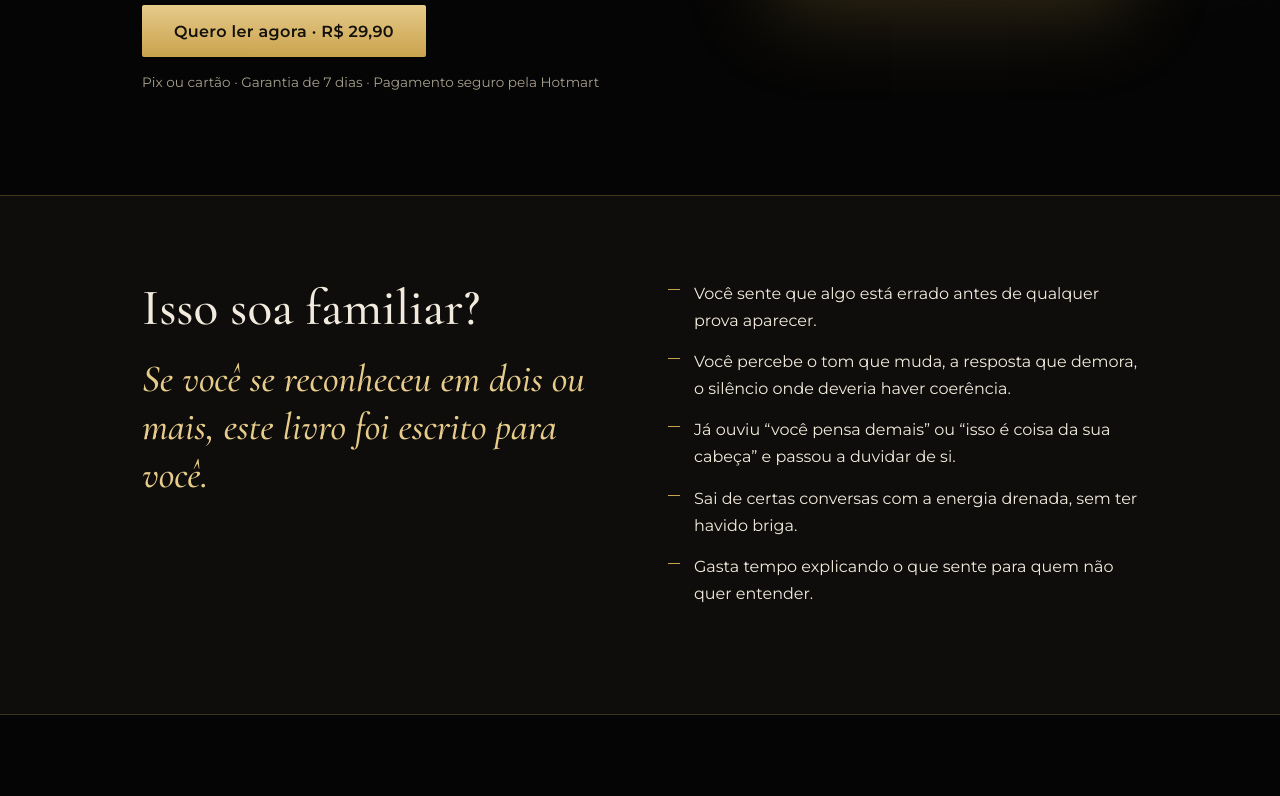
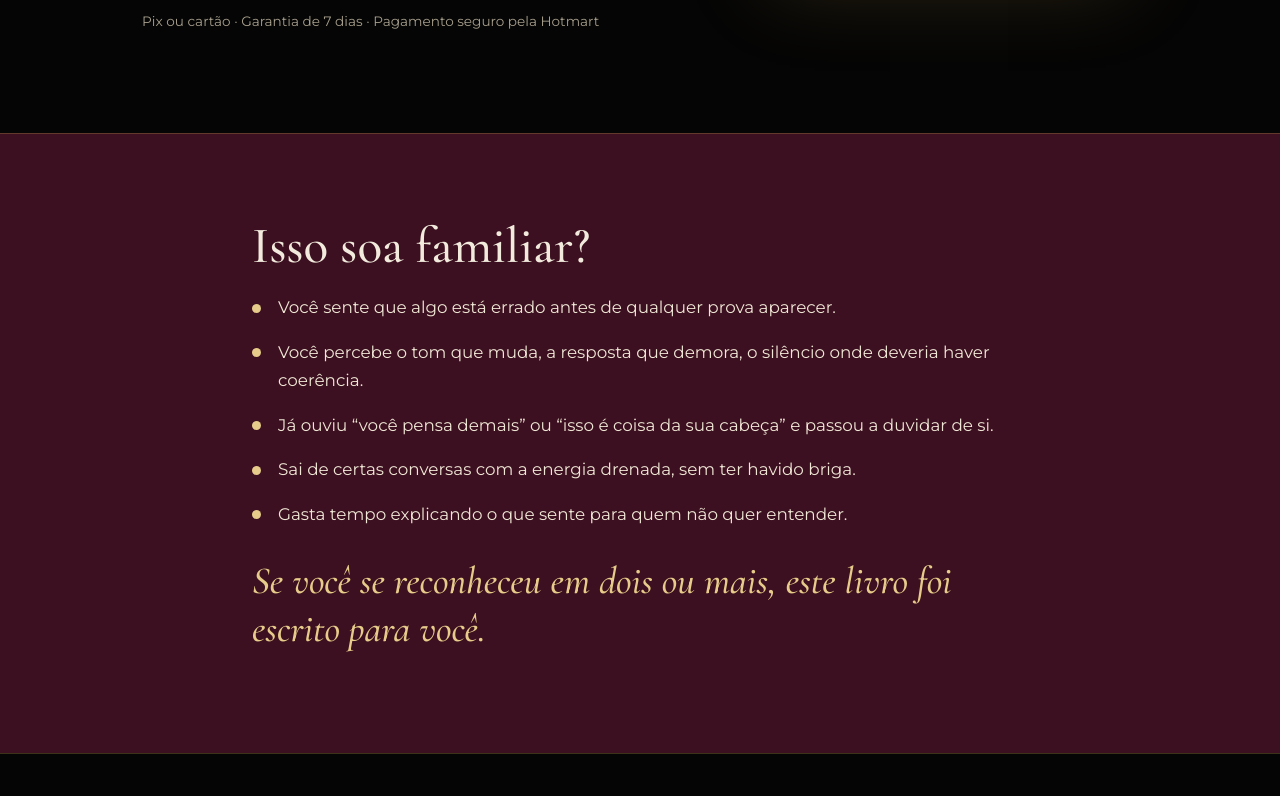
Before and after one commit to Vicentxiii/pagina-vendas-codigo-silencioso, a plain HTML site: page index.html in a window 1280 px wide. Shown: the part 700-1496 px from the top of the page. Drawn offline with nearby package versions, Linux system fonts and the light colour scheme.

Commit message:
Ajusta selo e ordem das secoes 2 a 4 com fundo vinho e marcadores dourados

```diff
--- a/css/style.css
+++ b/css/style.css
@@ -1,4 +1,4 @@
-:root{--black:#050505;--coal:#0e0d0b;--panel:#16140f;--gold:#C9A24D;--gold-l:#E6CB8A;--ivory:#F2EBDD;--mute:#a79f8d;--line:rgba(201,162,77,.28);box-sizing:border-box;padding-top:env(safe-area-inset-top,0px);padding-bottom:env(safe-area-inset-bottom,0px)}
+:root{--black:#050505;--coal:#0e0d0b;--panel:#16140f;--wine:#3c1020;--gold:#C9A24D;--gold-l:#E6CB8A;--ivory:#F2EBDD;--mute:#a79f8d;--line:rgba(201,162,77,.28);box-sizing:border-box;padding-top:env(safe-area-inset-top,0px);padding-bottom:env(safe-area-inset-bottom,0px)}
 html{scroll-padding-top:env(safe-area-inset-top,0px);scroll-behavior:smooth}
 *,*::before,*::after{box-sizing:border-box}
 body{margin:0;background:var(--black);color:var(--ivory);font:400 16px/1.7 Montserrat,system-ui,sans-serif;-webkit-font-smoothing:antialiased}
@@ -8,6 +8,7 @@ p{margin:0 0 1rem}
 .wrap{max-width:1040px;margin:0 auto;padding:0 22px}
 section{padding:84px 0;border-top:1px solid var(--line)}
 .alt{background:var(--coal)}
+.wine{background:var(--wine)}
 .btn{display:inline-flex;align-items:center;justify-content:center;min-height:52px;padding:0 32px;background:linear-gradient(180deg,var(--gold-l),var(--gold));color:#14110a;font-weight:600;text-decoration:none;border-radius:2px;letter-spacing:.02em;transition:filter .2s}
 .btn:hover{filter:brightness(1.1)}
 a:focus-visible,.btn:focus-visible,summary:focus-visible{outline:2px solid var(--gold-l);outline-offset:3px}
@@ -15,7 +16,6 @@ a:focus-visible,.btn:focus-visible,summary:focus-visible{outline:2px solid var(-
 /* hero */
 .hero{border:0;padding:56px 0 84px;background:radial-gradient(ellipse at 80% 20%,rgba(201,162,77,.16),transparent 55%),var(--black)}
 .hero .wrap{display:grid;gap:44px;grid-template-columns:1.2fr .8fr;align-items:center}
-.tag{display:inline-block;border:1px solid var(--line);color:var(--gold-l);padding:6px 14px;font-size:.8rem;margin-bottom:26px}
 .hero h1{font-size:clamp(2.6rem,7vw,5rem);margin-bottom:22px}
 .hero h1 em{color:var(--gold-l)}
 .hero p.lead{font-size:1.1rem;color:#d8d0bf;max-width:34em}
@@ -29,6 +29,8 @@ a:focus-visible,.btn:focus-visible,summary:focus-visible{outline:2px solid var(-
 .proof figcaption{font-size:.85rem;color:var(--mute)}
 /* listas */
 .list{list-style:none;padding:0;margin:0 0 1.4rem;display:grid;gap:14px}
+.wine .list{font-size:1.05rem;color:#f0e7d6;gap:16px;margin-bottom:28px}
+.wine .list li::before{width:9px;height:9px;border-radius:50%;top:.62em;background:var(--gold-l)}
 .two{display:grid;gap:56px;grid-template-columns:1fr 1fr;align-items:start}
 .big{font:italic 500 clamp(1.6rem,3.6vw,2.4rem)/1.25 "Cormorant Garamond",serif;color:var(--gold-l)}
 .notis{border-left:2px solid var(--gold);padding:4px 0 4px 20px;color:var(--mute);font-size:.95rem}
--- a/index.html
+++ b/index.html
@@ -14,7 +14,6 @@
 <header class="hero">
  <div class="wrap">
   <div>
-   <span class="tag">E-book · Yasmin Tardelli &amp; Vicente Czar</span>
    <h1>Você não está exagerando. <em>Você percebe antes.</em></h1>
    <p class="lead">O Código Silencioso ensina a ler padrões nas pessoas, a confiar no que você percebe e a se posicionar sem confronto e sem precisar se justificar.</p>
    <ul class="ticks">
@@ -30,19 +29,17 @@
  </div>
 </header>
 
-<section class="alt">
- <div class="wrap two">
-  <div>
-   <h2>Isso soa familiar?</h2>
-   <p class="big">Se você se reconheceu em dois ou mais, este livro foi escrito para você.</p>
-  </div>
-  <ul class="list">
+<section class="wine">
+ <div class="wrap" style="max-width:820px">
+  <h2>Isso soa familiar?</h2>
+  <ul class="list gold">
    <li>Você sente que algo está errado antes de qualquer prova aparecer.</li>
    <li>Você percebe o tom que muda, a resposta que demora, o silêncio onde deveria haver coerência.</li>
    <li>Já ouviu “você pensa demais” ou “isso é coisa da sua cabeça” e passou a duvidar de si.</li>
    <li>Sai de certas conversas com a energia drenada, sem ter havido briga.</li>
    <li>Gasta tempo explicando o que sente para quem não quer entender.</li>
   </ul>
+  <p class="big">Se você se reconheceu em dois ou mais, este livro foi escrito para você.</p>
  </div>
 </section>
 
@@ -54,11 +51,9 @@
 </section>
 
 <section class="alt">
- <div class="wrap two">
-  <div>
-   <h2>O Código Silencioso organiza o que você já percebe.</h2>
-   <p>Ele devolve precisão ao que você sente e transforma percepção em critério, para você observar com clareza, escolher onde investir sua energia e se posicionar sem confronto.</p>
-  </div>
+ <div class="wrap" style="max-width:820px">
+  <h2>O Código Silencioso organiza o que você já percebe.</h2>
+  <p>Ele devolve precisão ao que você sente e transforma percepção em critério, para você observar com clareza, escolher onde investir sua energia e se posicionar sem confronto.</p>
   <p class="notis"><b style="color:var(--ivory)">O que ele não é:</b> não é terapia, não substitui acompanhamento psicológico ou psiquiátrico, não é manual para manipular ninguém e não serve para rotular ou diagnosticar as pessoas à sua volta.</p>
  </div>
 </section>
```
